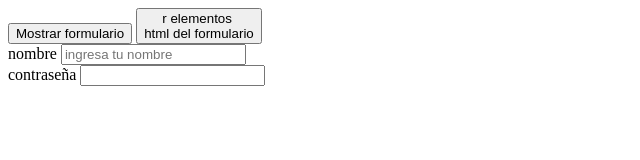
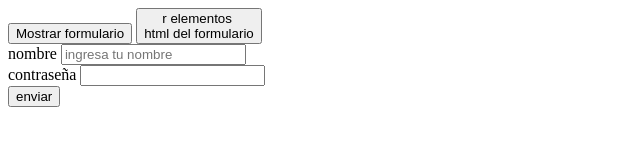
Before and after one commit to jeik0210/coffee, a website: page index.html in a window 1280 px wide. Shown: the whole page, without its empty margins (0-640 px from the left). Drawn offline with Linux system fonts and the light colour scheme.

Commit message:
add submit index

```diff
--- a/index.html
+++ b/index.html
@@ -14,6 +14,7 @@ html del formulario"><br>
 nombre
 <input type="text" name="nombre" id="" placeholder="ingresa tu nombre"><br>
 contraseña
-<input type="password" name="password" id="">
+<input type="password" name="password" id=""><br>
+<input type="submit" value="enviar">
 </body>
 </html>
```
